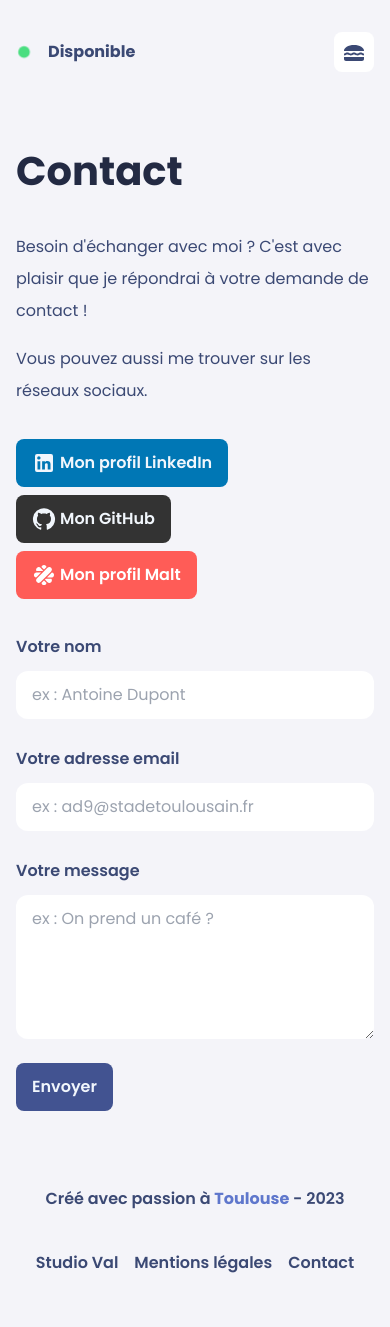
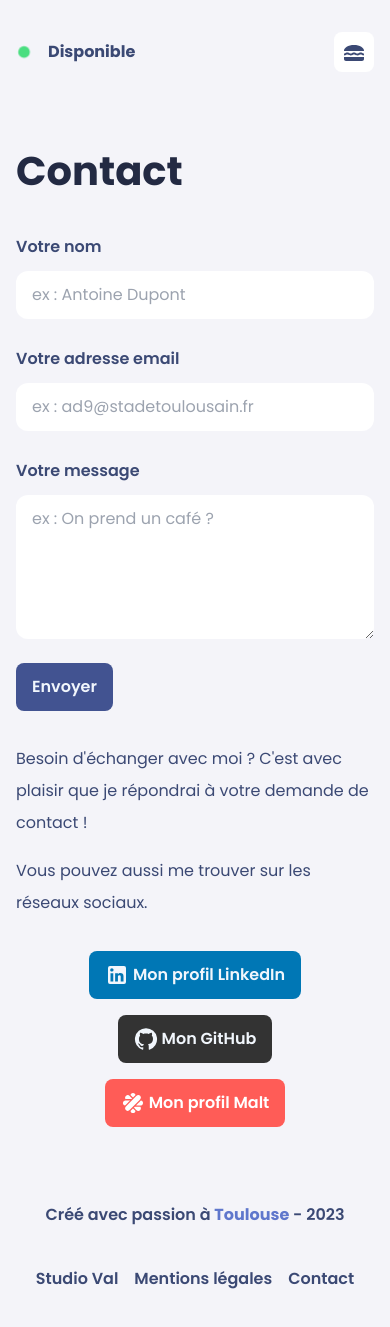
Before and after one commit to valentin-grenier/portfolio, a Next.js app: page /contact in a window 390 px wide. Built offline with nearby package versions, Linux system fonts and the light colour scheme.

Commit message:
Contact page: responsive

```diff
--- a/src/app/contact/page.tsx
+++ b/src/app/contact/page.tsx
@@ -8,6 +8,7 @@ import ButtonSubmit from "@/components/Button/ButtonSubmit";
 import ButtonLinkedIn from "@/components/Button/ButtonLinkedIn";
 import ButtonGithub from "@/components/Button/ButtonGithub";
 import ButtonMalt from "@/components/Button/ButtonMalt";
+import ButtonContainer from "@/components/Button/ButtonContainer";
 
 export default function Contact() {
   return (
@@ -16,7 +17,7 @@ export default function Contact() {
       <Section>
         <h1>Contact</h1>
         <div className="grid grid-cols-1 lg:grid-cols-2 gap-8 lg:gap-16">
-          <div>
+          <div className="order-last">
             <p className="mb-4">
               Besoin d'échanger avec moi ? C'est avec plaisir que je répondrai à
               votre demande de contact !
@@ -24,14 +25,14 @@ export default function Contact() {
             <p className="mb-8">
               Vous pouvez aussi me trouver sur les réseaux sociaux.
             </p>
-            <div className="flex flex-col gap-2">
+            <ButtonContainer direction="col" position="center">
               <ButtonLinkedIn text={"Mon profil LinkedIn"} />
               <ButtonGithub
                 slug={"https://github.com/valentin-grenier"}
                 text={"Mon GitHub"}
               />
               <ButtonMalt text={"Mon profil Malt"} />
-            </div>
+            </ButtonContainer>
           </div>
           <div>
             <Form>
```
